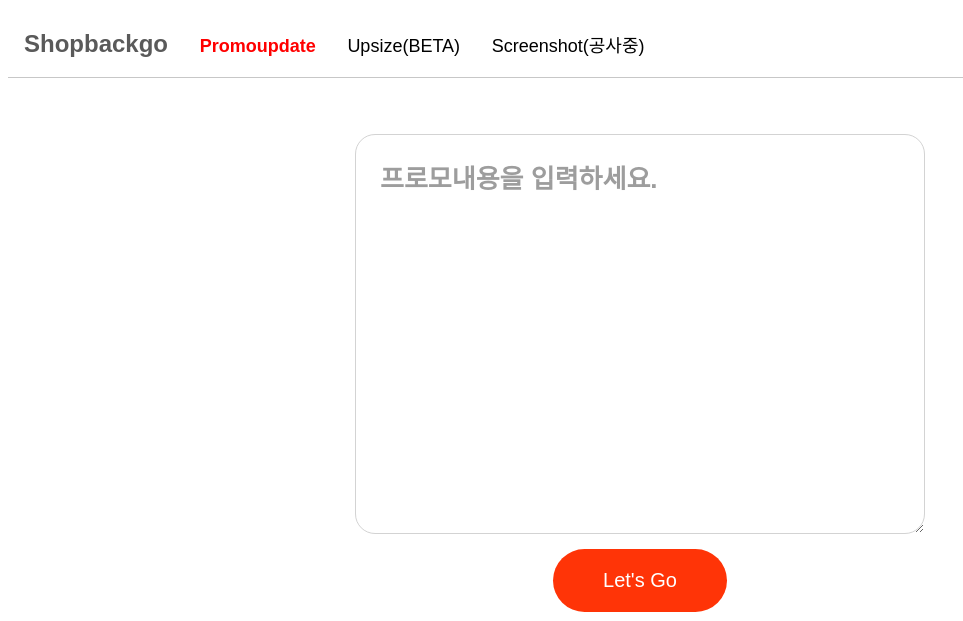
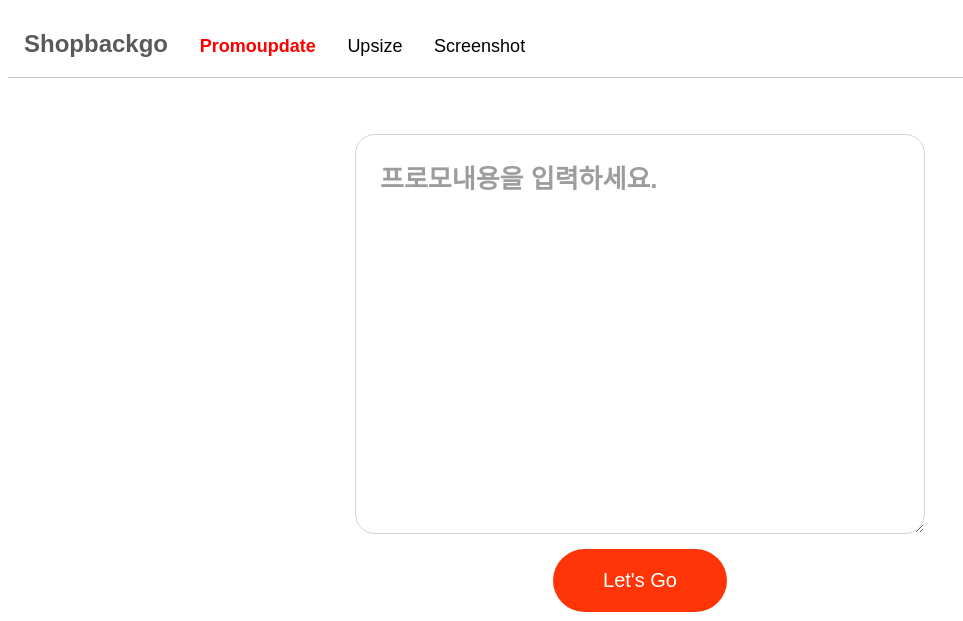
Before and after one commit to mslee300/ShopBackgo, a Django app: page / in a window 1280 px wide. Shown: the top 621 px of the page, without its empty margins (0-963 px from the left). Run offline with Django 3.2, Linux system fonts and the light colour scheme.

```diff
--- a/templates/kist.html
+++ b/templates/kist.html
@@ -17,8 +17,8 @@
 <div class="header" id="myHeader">
   <a href="/" class="main-page" style="color:#5A5A5A">Shopbackgo</a>
   <a href="/promoupdate"><span class="menu-item" style="color: red; font-weight: bold">Promoupdate</span></a>
-  <a href="/upsize"><span class="menu-item" style="font-weight: lighter">Upsize(BETA)</span></a>
-  <a href="/screenshot"><span class="menu-item" style="font-weight: lighter">Screenshot(공사중)</span></a>
+  <a href="/upsize"><span class="menu-item" style="font-weight: lighter">Upsize</span></a>
+  <a href="/screenshot"><span class="menu-item" style="font-weight: lighter">Screenshot</span></a>
 </div>
 <br><br>
 <div class="kist-container">
```
Also changed, not shown: README.md.
